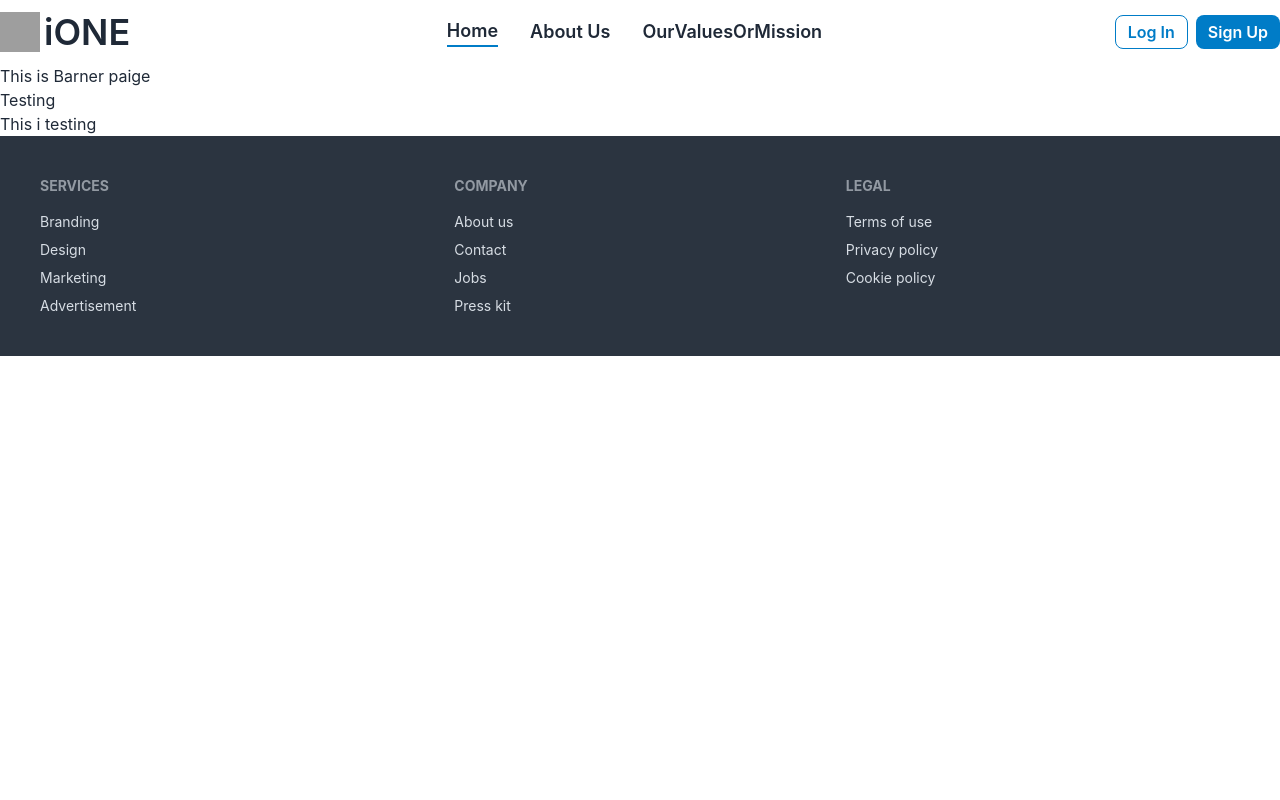
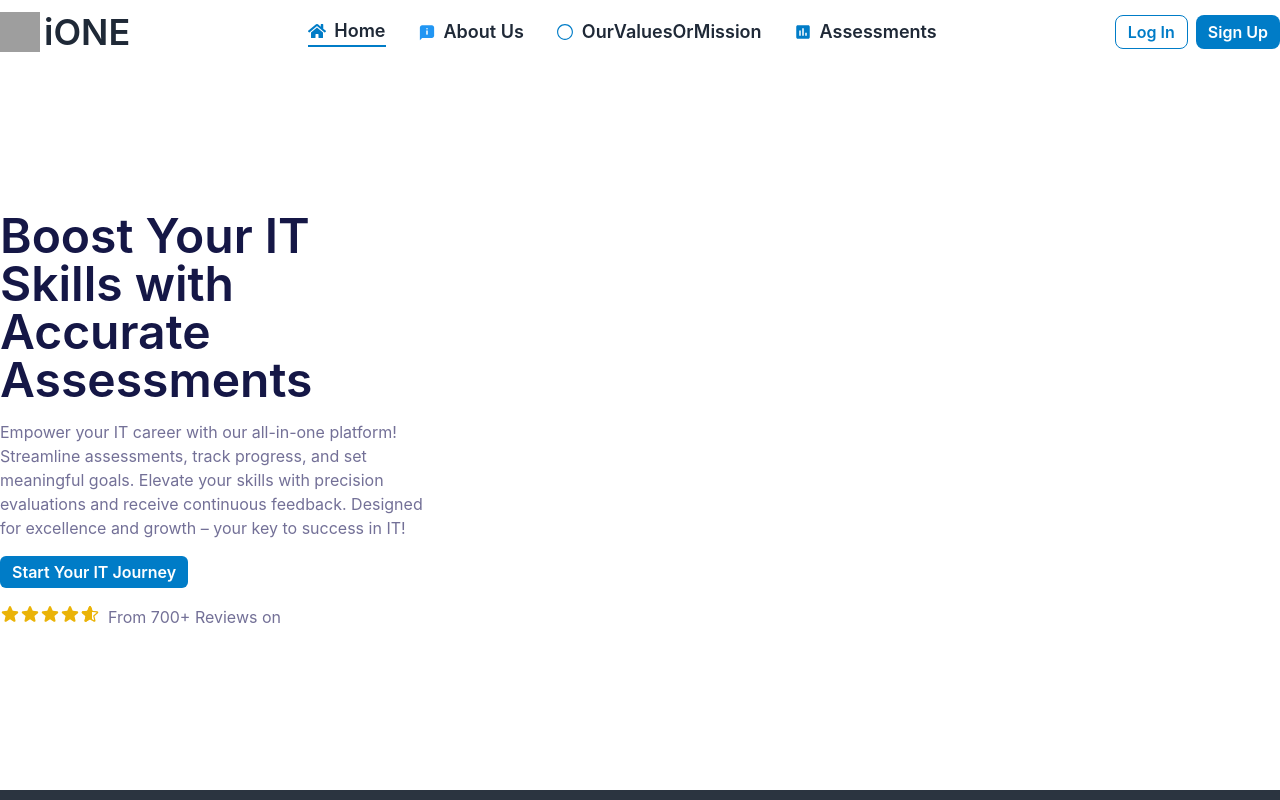
Before and after one commit to tahmidurrahmann/company-evaluation-platform-client, a React (Vite) app: page / in a window 1280 px wide. Shown: the top 800 px of the page. Built offline with nearby package versions, Linux system fonts and the light colour scheme; grey boxes are pictures that could not be loaded.

Commit message:
added banner

```diff
--- a/package.json
+++ b/package.json
@@ -21,6 +21,7 @@
     "react-dom": "^18.2.0",
     "react-helmet-async": "^2.0.4",
     "react-icons": "^5.0.1",
+    "react-rating": "^2.0.5",
     "react-router-dom": "^6.21.2",
     "sort-by": "^1.2.0",
     "styled-components": "^6.1.8"
--- a/src/pages/Home/Banner/Banner.jsx
+++ b/src/pages/Home/Banner/Banner.jsx
@@ -1,9 +1,47 @@
+import Rating from "react-rating";
+
 const Banner = () => {
     return (
-        <div>
-            <h1>This is Barner paige</h1>
-            <h1>Testing</h1>
-            <h1>This i testing</h1>
+        <div className="max-w-screen-2xl mx-auto my-8 md:my-20 lg:my-40">
+            <div className="space-y-4">
+                <h1 className="text-[#151746] text-3xl md:text-4xl text-center lg:text-left lg:text-5xl xl:w-1/3 font-semibold">Boost Your IT Skills with Accurate Assessments</h1>
+                <p className="text-[#737097] xl:w-1/3 text-center lg:text-left">Empower your IT career with our all-in-one platform! Streamline assessments, track progress, and set meaningful goals. Elevate your skills with precision evaluations and receive continuous feedback. Designed for excellence and growth – your key to success in IT!</p>
+                <button className="font-semibold bg-[#007cc7] px-3 py-1 rounded-md text-white hover:scale-105 transition">Start Your IT Journey</button>
+                <div className="flex items-center gap-2">
+                <Rating
+                    initialRating="4.6"
+                    emptySymbol={<svg
+                        xmlns="http://www.w3.org/2000/svg"
+                        fill="none"
+                        viewBox="0 0 24 24"
+                        strokeWidth={1.5}
+                        stroke="currentColor"
+                        className="w-5 h-5 text-yellow-500"
+                    >
+                        <path
+                            strokeLinecap="round"
+                            strokeLinejoin="round"
+                            d="M11.48 3.499a.562.562 0 011.04 0l2.125 5.111a.563.563 0 00.475.345l5.518.442c.499.04.701.663.321.988l-4.204 3.602a.563.563 0 00-.182.557l1.285 5.385a.562.562 0 01-.84.61l-4.725-2.885a.563.563 0 00-.586 0L6.982 20.54a.562.562 0 01-.84-.61l1.285-5.386a.562.562 0 00-.182-.557l-4.204-3.602a.563.563 0 01.321-.988l5.518-.442a.563.563 0 00.475-.345L11.48 3.5z"
+                        />
+                    </svg>}
+                    fullSymbol={<svg
+                        xmlns="http://www.w3.org/2000/svg"
+                        viewBox="0 0 24 24"
+                        fill="currentColor"
+                        className="w-5 h-5 text-yellow-500"
+                    >
+                        <path
+                            fillRule="evenodd"
+                            d="M10.788 3.21c.448-1.077 1.976-1.077 2.424 0l2.082 5.007 5.404.433c1.164.093 1.636 1.545.749 2.305l-4.117 3.527 1.257 5.273c.271 1.136-.964 2.033-1.96 1.425L12 18.354 7.373 21.18c-.996.608-2.231-.29-1.96-1.425l1.257-5.273-4.117-3.527c-.887-.76-.415-2.212.749-2.305l5.404-.433 2.082-5.006z"
+                            clipRule="evenodd"
+                        />
+                    </svg>}
+                    readonly
+                />
+                <p className="text-[#737097]">From 700+ Reviews on</p>
+                </div>
+            </div>
+            <div></div>
         </div>
     );
 };
--- a/src/shared/NavBar/NavBar.jsx
+++ b/src/shared/NavBar/NavBar.jsx
@@ -4,17 +4,21 @@ import Drawer from "./Drawer";
 import "./styles.css";
 import { CiMenuFries } from "react-icons/ci";
 import { IoMdClose } from "react-icons/io";
+import { FaHome } from "react-icons/fa";
+import { FcAbout } from "react-icons/fc";
+import { RxValue } from "react-icons/rx";
+import { MdAssessment } from "react-icons/md";
 
 const NavBar = () => {
 
-    const navItems = <div className="flex flex-wrap justify-center my-6 md:my-0 ml-6 items-center gap-8">
+    const navItems = <div className="flex flex-col lg:flex-row items-center my-6 lg:my-0 gap-8">
         <NavLink
             to="/"
             className={({ isActive, isPending }) =>
                 isPending ? "pending" : isActive ? "font-semibold border-b-2 border-b-[#007cc7] transition text-lg" : "font-semibold hover:border-b-2 hover:border-b-[#007cc7] transition text-lg"
             }
         >
-            Home
+            <span className="flex gap-2 items-center"><FaHome className="text-[#007cc7]"/>Home</span>
         </NavLink>
         <NavLink
             to="/aboutUs"
@@ -22,7 +26,7 @@ const NavBar = () => {
                 isPending ? "pending" : isActive ? "font-semibold border-b-2 border-b-[#007cc7] transition text-lg" : "font-semibold hover:border-b-2 hover:border-b-[#007cc7] transition text-lg"
             }
         >
-            About Us
+            <span className="flex gap-2 items-center"><FcAbout className="text-[#007cc7]"/>About Us</span>
         </NavLink>
         <NavLink
             to="/ourValuesOrMission"
@@ -30,7 +34,15 @@ const NavBar = () => {
                 isPending ? "pending" : isActive ? "font-semibold border-b-2 border-b-[#007cc7] transition text-lg" : "font-semibold hover:border-b-2 hover:border-b-[#007cc7] transition text-lg"
             }
         >
-            OurValuesOrMission
+            <span className="flex gap-2 items-center"><RxValue className="text-[#007cc7]"/>OurValuesOrMission</span>
+        </NavLink>
+        <NavLink
+            to="/assessments"
+            className={({ isActive, isPending }) =>
+                isPending ? "pending" : isActive ? "font-semibold border-b-2 border-b-[#007cc7] transition text-lg" : "font-semibold hover:border-b-2 hover:border-b-[#007cc7] transition text-lg"
+            }
+        >
+            <span className="flex gap-2 items-center"><MdAssessment className="text-[#007cc7]"/>Assessments</span>
         </NavLink>
     </div>
 
@@ -43,14 +55,14 @@ const NavBar = () => {
                     <img className="w-[30px] md:w-[40px]" src="https://i.ibb.co/FH8Vn5d/1-156-removebg-preview.png" alt="" />
                     <h1 className="text-2xl md:text-4xl font-semibold">iONE</h1>
                 </div>
-                <div className="hidden md:flex gap-4">
+                <div className="hidden lg:flex gap-4">
                     {navItems}
                 </div>
                 <div className="flex gap-2">
                     <button className="font-semibold border border-[#007cc7] px-3 py-1 rounded-lg text-[#007cc7] hover:scale-105 transition">Log In</button>
                     <button className="font-semibold bg-[#007cc7] px-3 py-1 rounded-lg text-white hover:scale-105 transition">Sign Up</button>
                 </div>
-                <button className="flex md:hidden" type="button" onClick={() => setIsOpen(!isOpen)}>
+                <button className="flex lg:hidden" type="button" onClick={() => setIsOpen(!isOpen)}>
                     <CiMenuFries />
                 </button>
                     <Drawer
--- a/src/shared/NavBar/styles.css
+++ b/src/shared/NavBar/styles.css
@@ -13,7 +13,7 @@
   }
 
   .drawer-container {
-    --transition-speed: 0.3s;
+    --transition-speed: 0.4s;
   }
 
   .drawer {
```
Also changed, not shown: 1 other file (tests, documents, lock files or other folders).
